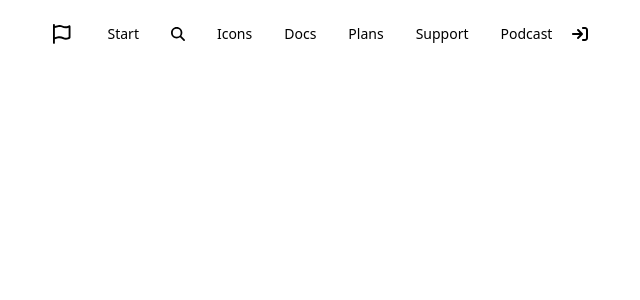
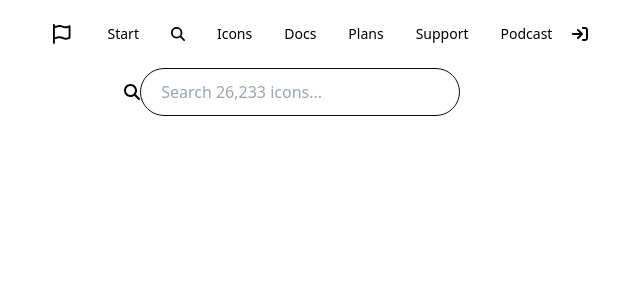
Before and after one commit to zhSHUVO/iconosome, a React (Vite) app: page / in a window 1280 px wide. Shown: the top 300 px of the page, without its empty margins (348-988 px from the left). Built offline with nearby package versions, Linux system fonts and the light colour scheme.

Commit message:
search bar created

```diff
--- a/src/App.jsx
+++ b/src/App.jsx
@@ -1,10 +1,12 @@
 import "./App.css";
 import Nav from "./components/Nav";
+import SearchBar from "./components/SearchBar";
 
 function App() {
     return (
         <div>
             <Nav />
+            <SearchBar />
         </div>
     );
 }
--- /dev/null
+++ b/src/components/SearchBar.jsx
@@ -0,0 +1,20 @@
+import { faMagnifyingGlass } from "@fortawesome/free-solid-svg-icons";
+import { FontAwesomeIcon } from "@fortawesome/react-fontawesome";
+
+const SearchBar = () => {
+    return (
+        <div className="flex justify-center items-center">
+            <FontAwesomeIcon
+                icon={faMagnifyingGlass}
+                className="relative bottom-0 left-0 "
+            />
+            <input
+                type="text"
+                placeholder=" Search 26,233 icons..."
+                className="input input-bordered input-primary w-full max-w-xs rounded-full"
+            />
+        </div>
+    );
+};
+
+export default SearchBar;
```
